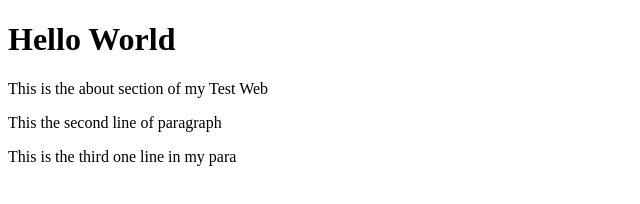
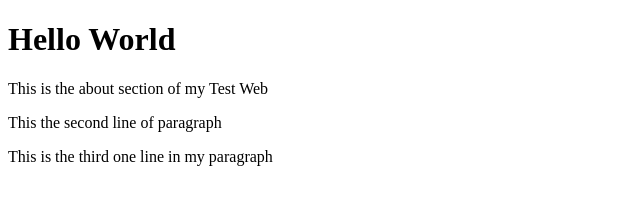
Before and after one commit to mamir1996/Test_web, a plain HTML site: page index.html in a window 1280 px wide. Shown: the full height of the page, 0-640 px from the left. Drawn offline with Linux system fonts and the light colour scheme.

Commit message:
modify line3

```diff
--- a/index.html
+++ b/index.html
@@ -4,7 +4,7 @@
     <h1>Hello World</h1>
 <p>This is the about section of my Test Web</p>
 <p>This the second line of paragraph</p>
-<p>This is the third one line in my para</p>
+<p>This is the third one line in my paragraph</p>
 
 </body>
 </html>
```
